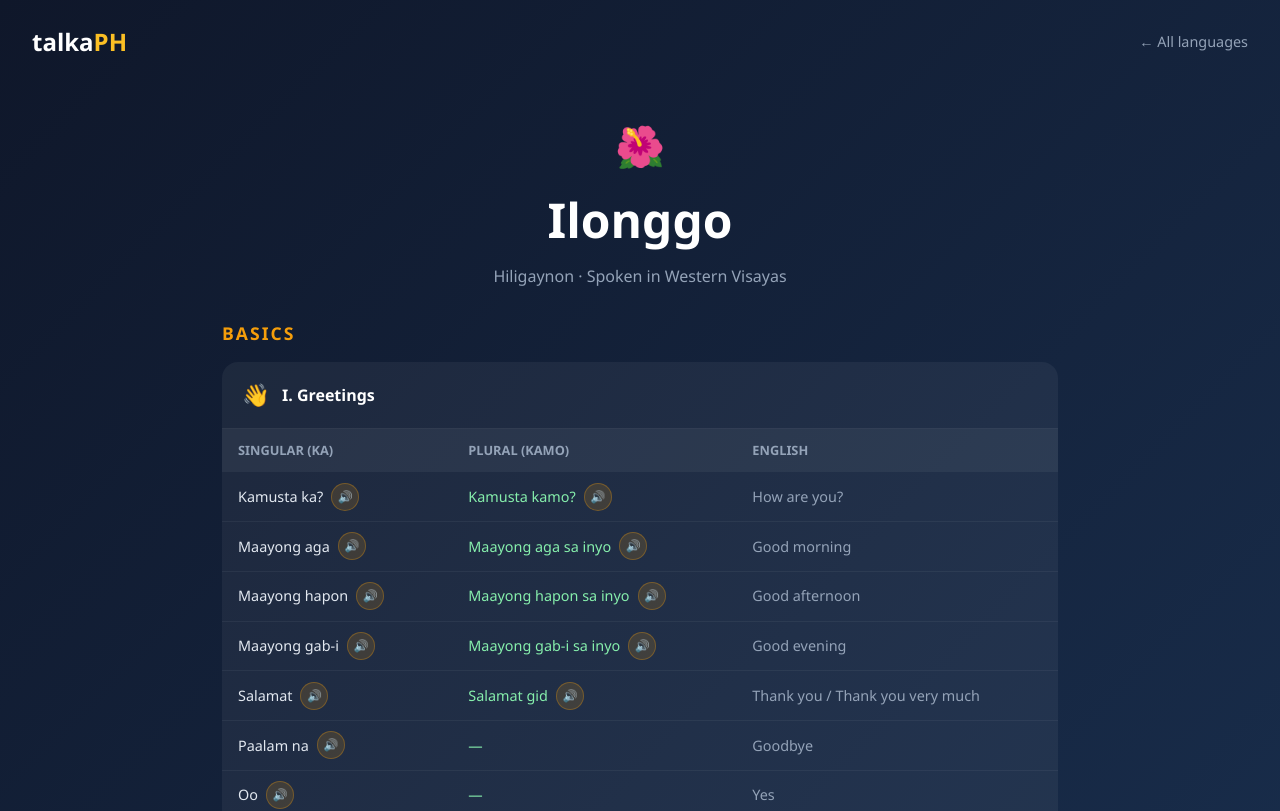
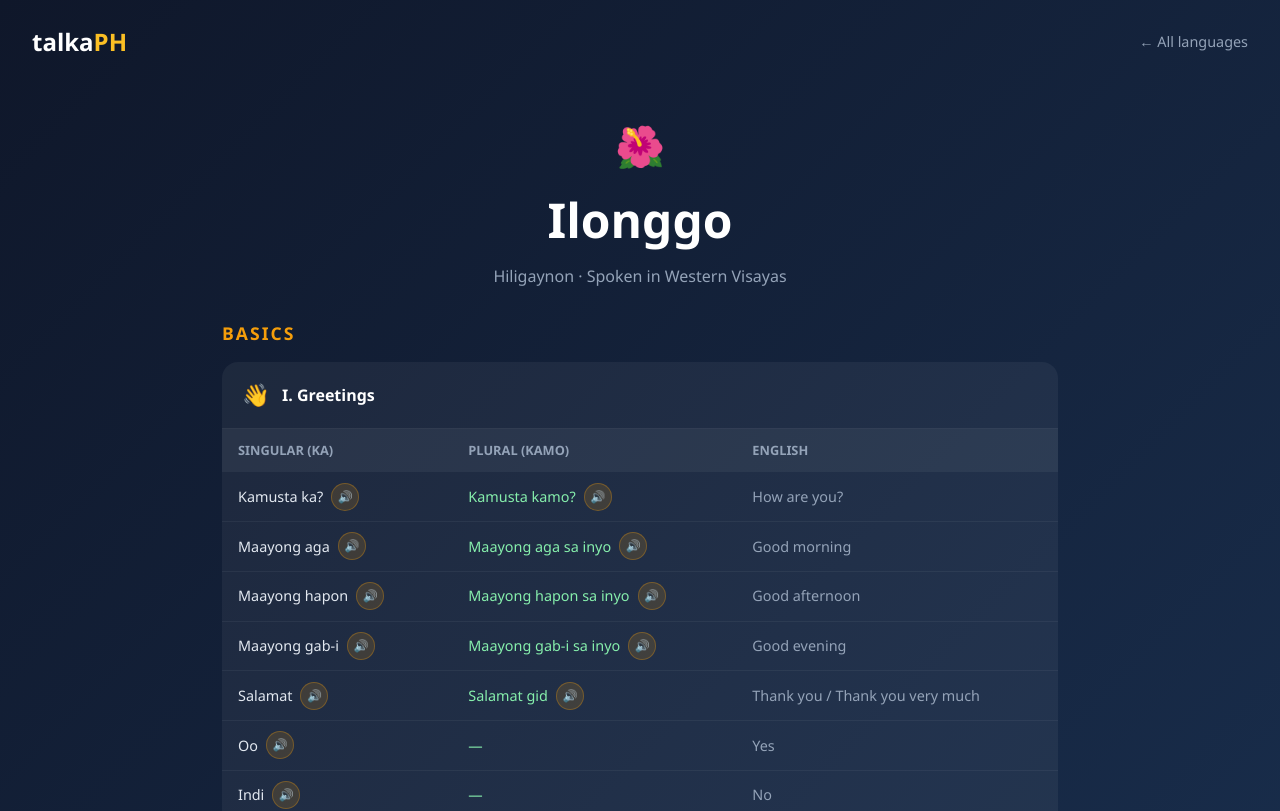
Before and after one commit to schoolprobuddy/talkaph, a Next.js app: page /learn/ilonggo in a window 1280 px wide. Shown: the top 811 px of the page. Built offline with nearby package versions, Linux system fonts and the light colour scheme.

Commit message:
Update page.js

```diff
--- a/app/learn/ilonggo/page.js
+++ b/app/learn/ilonggo/page.js
@@ -6,16 +6,15 @@ const AUDIO = {
   "Kamusta kamo?": "fix_077_kamusta_kamo.mp3",
   "Maayong aga": "fix_078_maayong_aga.mp3",
   "Maayong aga sa inyo": "fix_079_maayong_aga_kamo.mp3",
-  "Maayong hapon": "fix_080_maayong_hapon.mp3",
-  "Maayong hapon sa inyo": "fix_081_maayong_hapon_kamo.mp3",
-  "Maayong gab-i": "fix_082_maayong_gabi.mp3",
-  "Maayong gab-i sa inyo": "fix_083_maayong_gabi_kamo.mp3",
-  "Salamat": "fix_084_salamat.mp3",
-  "Salamat gid": "fix_085_salamat_gid.mp3",
-  "Paalam na": "fix_087_paalam_na.mp3",
-  "Palangga ko ikaw": "new_il_expr_006_palangga_ko_ikaw.mp3",
+  "Maayong hapon": "new_il_gr_maayong_hapon.mp3",
+  "Maayong hapon sa inyo": "new_il_gr_maayong_hapon_inyo.mp3",
+  "Maayong gab-i": "new_il_gr_maayong_gabi.mp3",
+  "Maayong gab-i sa inyo": "new_il_gr_maayong_gabi_inyo.mp3",
+  "Salamat": "new_il_gr_salamat.mp3",
+  "Salamat gid": "new_il_gr_salamat_gid.mp3",
   "Oo": "fix_064_oo.mp3",
   "Indi": "new_il_indi.mp3",
+  "Palangga ko ikaw": "new_il_expr_006_palangga_ko_ikaw.mp3",
   "Isa": "new_il_num_001_isa.mp3",
   "Duha": "new_il_num_002_duha.mp3",
   "Tatlo": "new_il_num_003_tatlo.mp3",
@@ -73,13 +72,13 @@ const AUDIO = {
   "Ginakapoy na ako": "new_il_expr_005_ginakapoy_na_ako.mp3",
   "Kamusta na?": "new_il_expr_007_kamusta_na.mp3",
   "Diin ang CR?": "new_il_dir_001_diin_ang_cr.mp3",
+  "Diin nayon?": "new_il_dir_diin_nayon.mp3",
   "Paano makakadto sa?": "new_il_dir_makakadto.mp3",
   "Liko sa wala": "new_il_dir_003_liko_sa_wala.mp3",
   "Liko sa tuo": "new_il_dir_004_liko_sa_tuo.mp3",
   "Diretso lang": "new_il_dir_005_diretso_lang.mp3",
   "Malapit lang": "new_il_dir_006_malapit_lang.mp3",
   "Ano ka layo?": "new_il_dir_ano_ka_layo.mp3",
-  "Diin nayon?": "new_il_dir_diin_nayon.mp3",
   "Ang akon ngalan ay si Ana": "new_il_adv_001_ang_akon_ngalan.mp3",
   "Taga-Iloilo ako": "new_il_adv_002_taga_iloilo_ako.mp3",
   "Nalipay ako nga nakilala ta ka": "new_il_adv_003_nalipay_ako.mp3",
@@ -102,7 +101,6 @@ const LESSONS = {
       ["Maayong hapon","Maayong hapon sa inyo","Good afternoon"],
       ["Maayong gab-i","Maayong gab-i sa inyo","Good evening"],
       ["Salamat","Salamat gid","Thank you / Thank you very much"],
-      ["Paalam na","—","Goodbye"],
       ["Oo","—","Yes"],
       ["Indi","—","No"],
       ["Palangga ko ikaw","—","I love you"],
```
